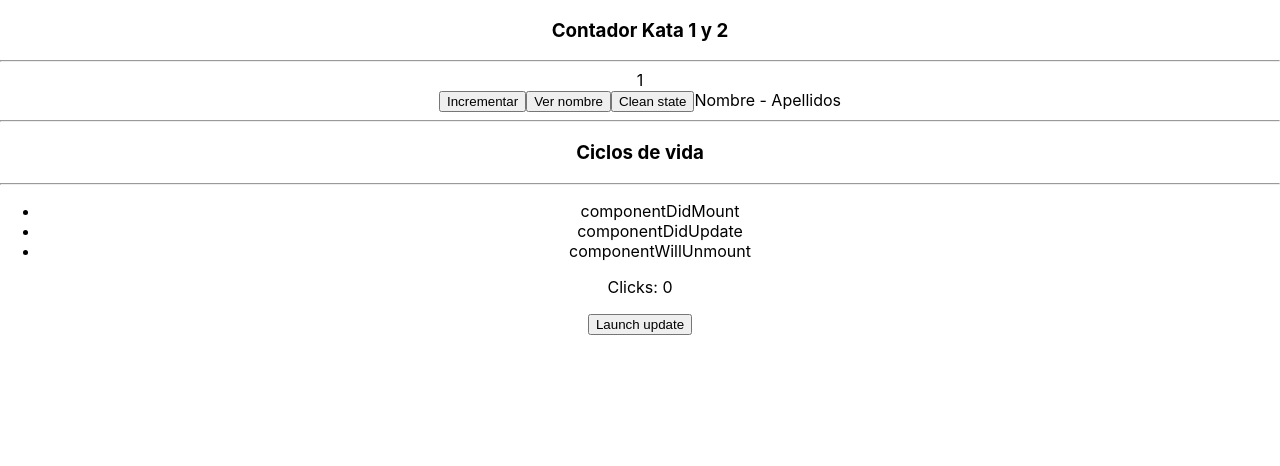
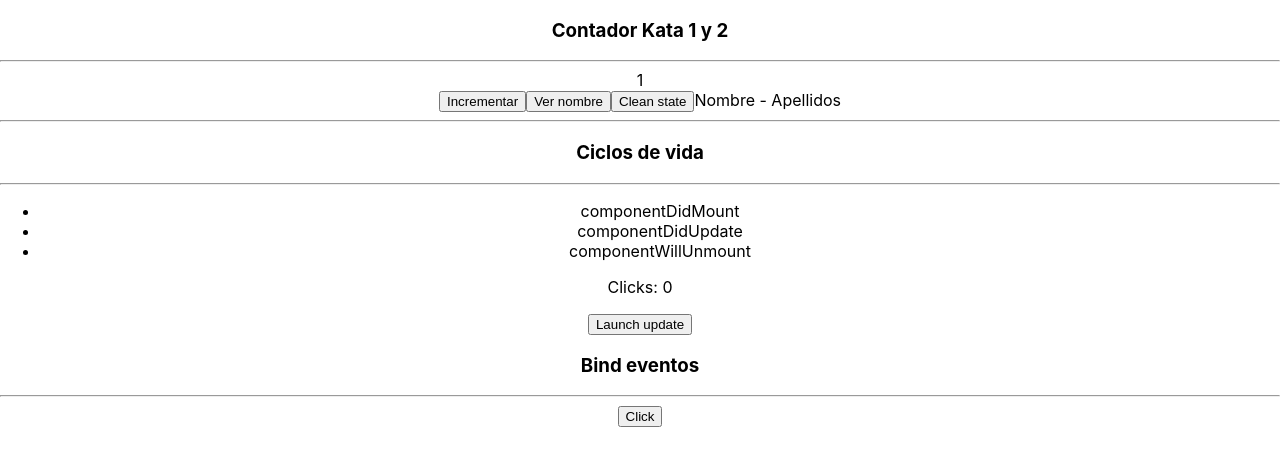
Before and after one commit to carlosmico/ReactDemo, a React (Create React App) app: page / in a window 1280 px wide. Shown: the top 466 px of the page. Built offline with nearby package versions, Linux system fonts and the light colour scheme.

Commit message:
Bind events example aded

```diff
--- a/src/App.js
+++ b/src/App.js
@@ -1,6 +1,7 @@
 import './App.css';
 import Counter from './components/Counter'
 import LifeCycles from './components/LifeCycles'
+import BindEvents from './components/BindEvents'
 
 const incrementValue = 5;
 
@@ -12,7 +13,9 @@ function App() {
     <div className="App">
       <Counter incValue={incrementValue} />
 
-      <LifeCycles lifeCycles={["componentDidMount", "componentDidUpdate", "componentWillUnmount"] }/>
+      <LifeCycles lifeCycles={["componentDidMount", "componentDidUpdate", "componentWillUnmount"]} />
+
+      <BindEvents/>
     </div>
   );
 }
--- /dev/null
+++ b/src/components/BindEvents.jsx
@@ -0,0 +1,26 @@
+import React, { Component } from 'react';
+
+class Counter extends Component {
+    constructor(props) {
+        super(props);
+
+        this.state = {};
+    }
+
+    click() {
+        console.log('Button clicked', this, this.state)
+    }
+
+
+    render() {
+        return <div>
+            <h3>Bind eventos</h3>
+
+            <hr />
+
+            <button onClick={this.click.bind(this)}>Click</button>
+        </div>
+
+    }
+}
+export default Counter;
```
